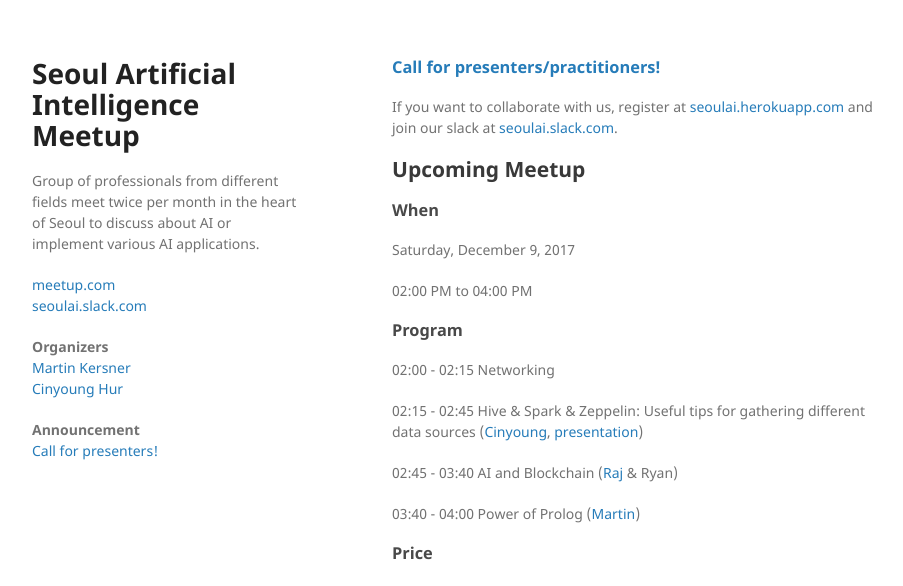
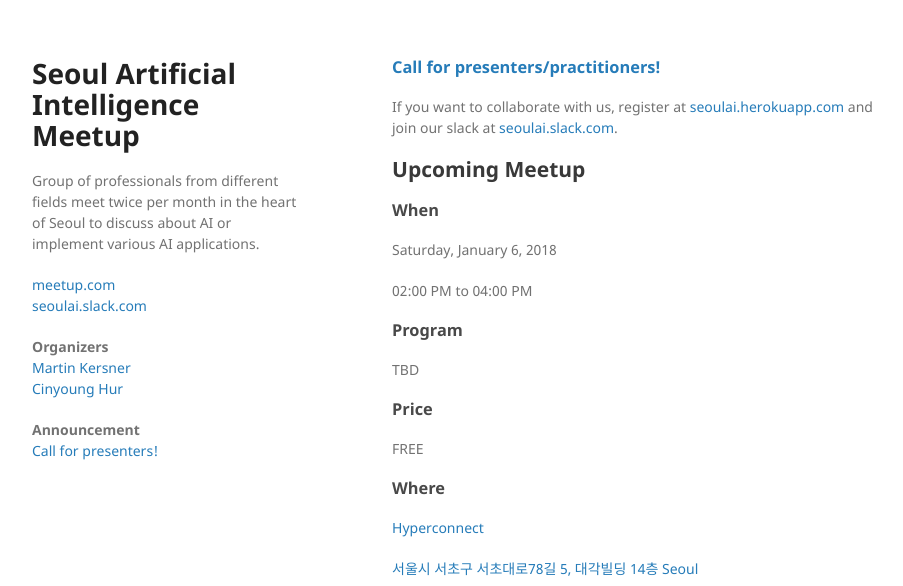
Before and after one commit to martinkersner/seoul-artificial-intelligence-meetup, a Jekyll site: the page built from docs/index.md, in a window 1280 px wide and 1400 px high. Shown: the top 586 px of the window, without its empty margins (178-1081 px from the left). Built offline with Jekyll 4.4.1, drawn with Linux system fonts in a browser that asks for light colours; our own code applies the rules of GitHub Pages for plain Markdown files; some of the changed text lies outside the part shown.

Commit message:
Update index.md

```diff
--- a/docs/index.md
+++ b/docs/index.md
@@ -12,13 +12,12 @@
 <!--## Mini AI Hackathon-->
 
 ### When
-Saturday, December 9, 2017
+Saturday, January 6, 2018
 
 02:00 PM to 04:00 PM
 <!--01:00 PM to 06:00 PM-->
 <!-- 10:00 AM to 12:00 PM -->
 
-### Program
 <!--TBD-->
 
 <!--01:00 - 01:15 Introduction - What is the goal of Mini AI Hackathon?-->
@@ -39,29 +38,21 @@
 
 <!--Mini AI Hackathon allows you to participate either as a single participant or in a team. In case you want to participate in a team, all members (not more than 2 is recommended) have to RSVP to this event through meetup.com. If you want to search for potential team members, the best way is through our slack [seoulai.slack.com](https://seoulai.slack.com/) (before joining slack you have to ask for invitation at [seoulai.herokuapp.com](https://seoulai.herokuapp.com/))-->
 
-<!--## Registration-->
-<!--Register at [meetup.com](https://www.meetup.com/Seoul-Artificial-Intelligence-Meetup/events/245144915).-->
+<!--### Registration-->
+<!--Register at [meetup.com](https://www.meetup.com/Seoul-Artificial-Intelligence-Meetup/events/246000906/).-->
 
+### Program
+TBD
+<!--02:00 - 02:15 Networking-->
 
-02:00 - 02:15 Networking
+<!--02:15 - 02:45 Evaluation of classification model for imbalanced dataset ([Cinyoung](members/cinyoung))-->
 
-02:15 - 02:45 Hive & Spark & Zeppelin: Useful tips for gathering different data sources ([Cinyoung](members/cinyoung), [presentation](presentations/Hive&Spark&Zeppelin.pdf))
+<!--02:45 - 03:40 Knowledge Distillation ([Martin](members/martin))-->
 
-02:45 - 03:40 AI and Blockchain ([Raj](members/raj) & Ryan)
-
-03:40 - 04:00 Power of Prolog ([Martin](members/martin))
-
-<!--02:15 - 02:30 [NALBI](https://www.nalbi.ai/) - How we started AI company, What Computer Vision technology we are developing, ...-->
-
-<!--02:30 - 03:00 Introduction To Cryptocurrency Ecosystem ([Raj](members/raj))-->
-
-<!--03:00 - 04:00 Linear Regression (part 2) ([Martin](members/martin))-->
-
+<!--03:40 - 04:00 Discussion: Future of Seoul AI-->
 
 ### Price
 FREE
-<!--TBD-->
-<!-- KRW 5,000 -->
 
 ### Where
 
```
Also changed, not shown: other parts of docs/index.md (+11 -1 lines).
